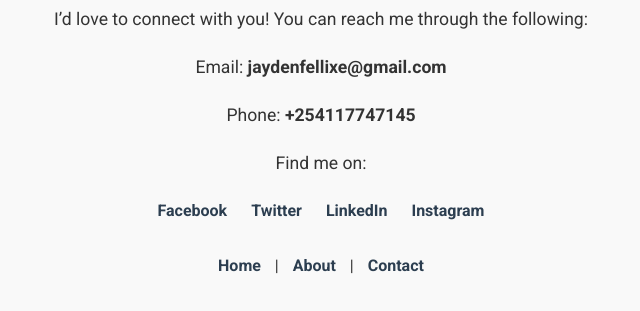
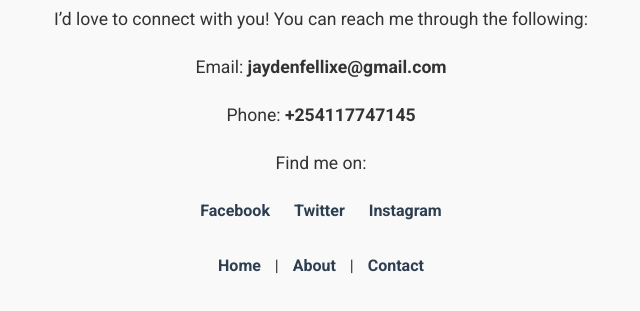
Before and after one commit to profFO-Odhiambo/my-website, a plain HTML site: page contact.html in a window 1280 px wide. Shown: the part 119-430 px from the top of the page, without its empty margins (319-959 px from the left). Drawn offline with Linux system fonts and the light colour scheme.

Commit message:
Update contact.html

```diff
--- a/contact.html
+++ b/contact.html
@@ -71,8 +71,8 @@
     <p>Find me on:</p>
     <a href="https://facebook.com/ProfFO.odhiambo" target="_blank">Facebook</a>
     <a href="https://x.com/ProfFO_Odhiambo" target="_blank">Twitter</a>
-    <a href="https://linkedin.com/in/profFO_Odhiambo" target="_blank">LinkedIn</a>
-    <a href="https://instagram.com/proffo_odhiambo" target="_blank">Instagram</a>
+
+<a href="https://instagram.com/proffo_odhiambo" target="_blank">Instagram</a>
   </div>
 
   <nav>
```
